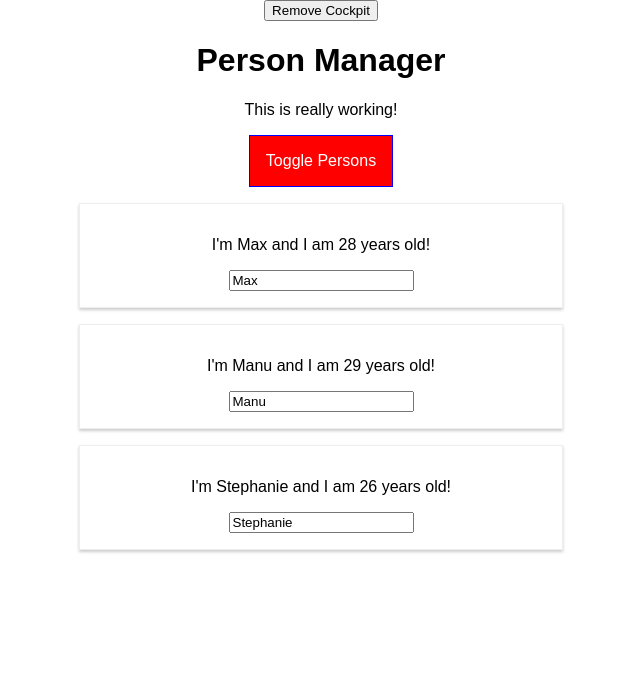
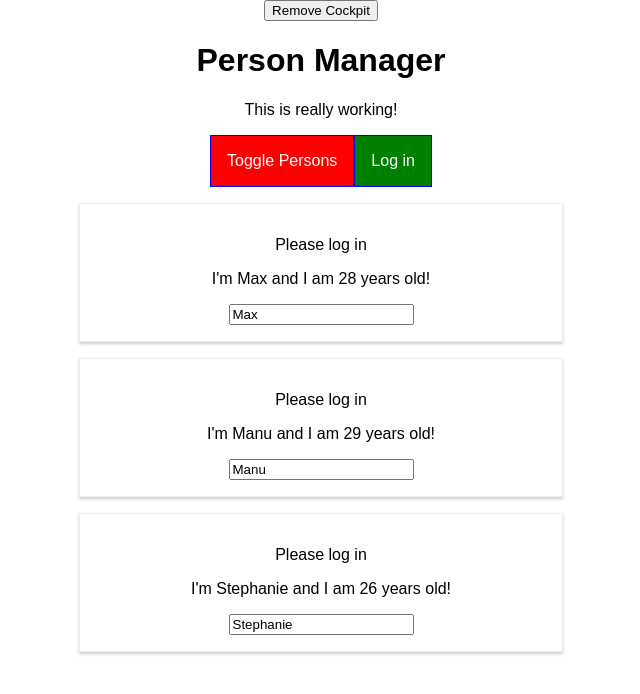
Before and after one commit to DagmawiAbate/react-complete-guide, a React app: page / in a window 1280 px wide. Shown: the top 694 px of the page, without its empty margins (319-959 px from the left). Built offline with nearby package versions, Linux system fonts and the light colour scheme.

Commit message:
Understandin prop chain problems

```diff
--- a/src/components/Cockpit/Cockpit.js
+++ b/src/components/Cockpit/Cockpit.js
@@ -45,6 +45,7 @@
       <button ref={ toggleBtnRef } className={btnClass} onClick={props.clicked}>
         Toggle Persons
       </button>
+      <button onClick={props.login}>Log in</button>
     </div>
   )
 }
--- a/src/components/Persons/Person/Person.js
+++ b/src/components/Persons/Person/Person.js
@@ -20,6 +20,7 @@
     console.log('[Person.js] rendering...')
     return (
       <Aux>
+        {this.props.isAuth ? <p>Authenticated!</p> : <p>Please log in</p>}
         <p key='i1' onClick={this.props.click}>
           I'm {this.props.name} and I am {this.props.age} years old!
         </p>
--- a/src/components/Persons/Persons.js
+++ b/src/components/Persons/Persons.js
@@ -54,6 +54,7 @@
           age={person.age}
           key={person.id}
           changed={(event) => this.props.changed(event, person.id)}
+          isAuth={this.props.isAuthenticated}
         />
       )
     })
--- a/src/containers/App.js
+++ b/src/containers/App.js
@@ -21,7 +21,8 @@
     otherState: 'some other value',
     showPersons: false,
     showCockpit: true,
-    changeCounter: 0
+    changeCounter: 0,
+    authenticated: false
   }
 
   static getDerivedStateFromProps(props, state) {
@@ -82,6 +83,10 @@
     this.setState({ showPersons: !doesShow })
   }
 
+  loginHandler = () => {
+    this.setState({authenticated: true})
+  }
+
   render() {
     console.log('[App.js] render')
     let persons = null
@@ -92,6 +97,7 @@
           persons={this.state.persons}
           clicked={this.deletePersonHandler}
           changed={this.nameChangedHandler}
+          isAuthenticated={this.state.authenticated}
         />
       )
     }
@@ -111,6 +117,7 @@
             showPersons={this.state.showPersons}
             personsLength={this.state.persons.length}
             clicked={this.togglePersonsHandler}
+            login={this.loginHandler}
           />
         ) : null}
         {persons}
```
